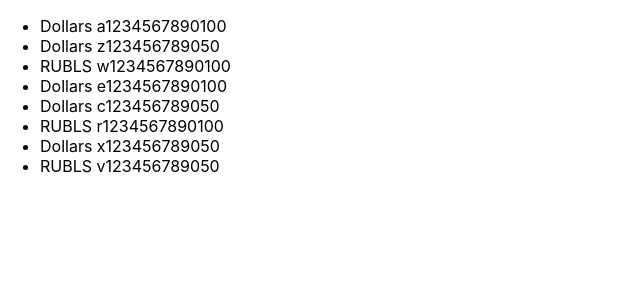
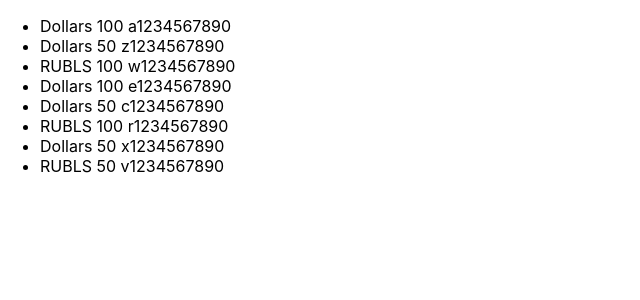
Before and after one commit to igor-minaev/microtasks, a React (Create React App) app: page / in a window 1280 px wide. Shown: the top 300 px of the page, without its empty margins (0-640 px from the left). Built offline with nearby package versions, Linux system fonts and the light colour scheme.

Commit message:
change code

```diff
--- a/src/App.tsx
+++ b/src/App.tsx
@@ -19,8 +19,9 @@ function App() {
                 return(
                     <li key={index}>
                         <span>{t.banknots}</span>
-                        <span>{t.number}</span>
-                        <span>{t.value}</span>
+                        <span> {t.value}</span>
+                        <span> {t.number}</span>
+
                     </li>
                 )
             })}
```
